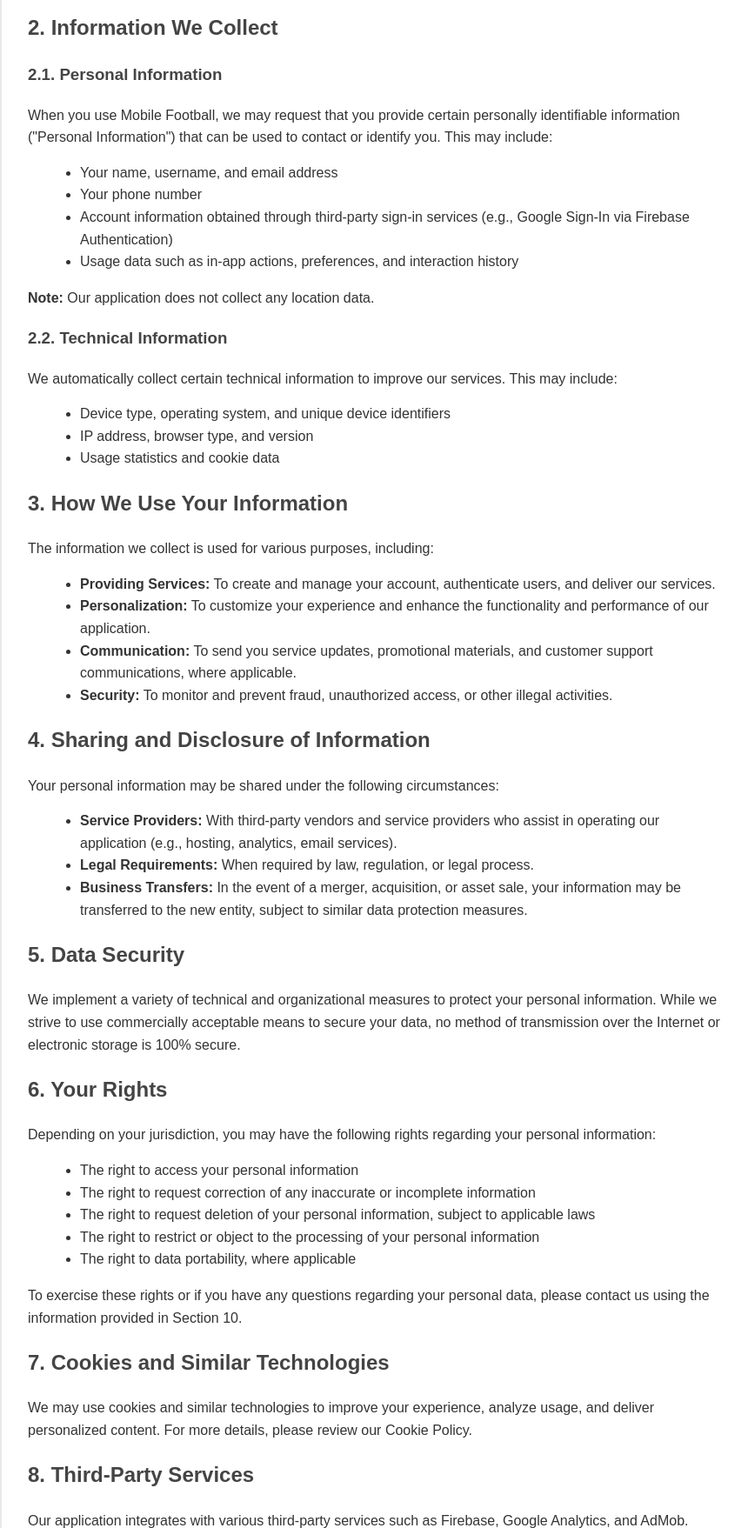
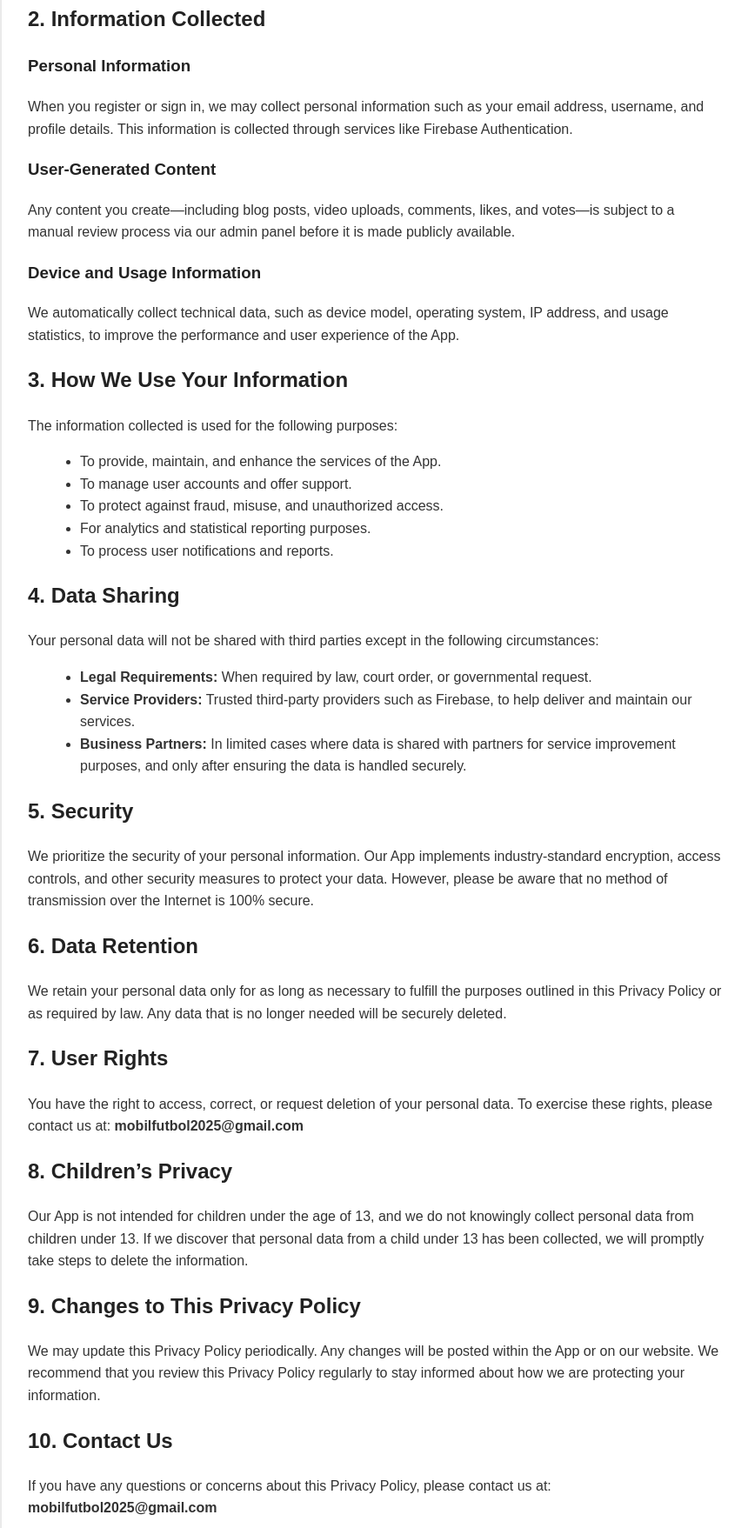
Before and after one commit to erkayaYazilim/MobilFootbalPolitikalar, a plain HTML site: page index.html in a window 1280 px wide. Shown: the part 367-2124 px from the top of the page at 87% size, without its empty margins (208-1068 px from the left). Drawn offline with Linux system fonts and the light colour scheme.

Commit message:
Add files via upload

```diff
--- a/index.html
+++ b/index.html
@@ -2,142 +2,106 @@
 <html lang="en">
 <head>
   <meta charset="UTF-8">
-  <meta name="viewport" content="width=device-width, initial-scale=1">
+  <meta name="viewport" content="width=device-width, initial-scale=1.0">
   <title>Privacy Policy - Mobile Football</title>
   <style>
     body {
       font-family: Arial, sans-serif;
+      margin: 0;
+      padding: 20px;
       background-color: #f4f4f4;
       color: #333;
       line-height: 1.6;
-      margin: 0;
-      padding: 0;
     }
     .container {
       max-width: 800px;
-      margin: 20px auto;
-      background: #fff;
+      margin: auto;
+      background-color: #fff;
       padding: 30px;
-      box-shadow: 0 0 10px rgba(0, 0, 0, 0.1);
+      border-radius: 8px;
+      box-shadow: 0 0 10px rgba(0,0,0,0.1);
     }
     h1, h2, h3 {
-      color: #444;
+      color: #222;
     }
-    h1 {
-      border-bottom: 2px solid #ccc;
-      padding-bottom: 10px;
+    ul {
+      margin-left: 20px;
     }
     p {
       margin-bottom: 15px;
-    }
-    ul {
-      margin: 0 0 15px 20px;
-    }
-    .last-updated {
-      font-size: 0.9em;
-      color: #777;
-      text-align: right;
     }
   </style>
 </head>
 <body>
   <div class="container">
-    <h1>Privacy Policy</h1>
-    <p class="last-updated">Last Updated: 09.02.2025</p>
+    <h1>Privacy Policy for Mobile Football</h1>
+    <p><strong>Last Updated:</strong> 02.04.2025</p>
 
     <h2>1. Introduction</h2>
     <p>
-      Mobile Football ("Application" or "Service") is committed to protecting your privacy. This Privacy Policy explains how we collect, use, disclose, and safeguard your personal information when you use our mobile application and related web services. By accessing or using Mobile Football, you agree to the collection and use of information in accordance with this Privacy Policy.
+      Mobile Football ("the App") is designed for football enthusiasts and offers interactive content, blog posts, video sharing, quizzes, and prediction games. This Privacy Policy explains the types of personal data we collect, how we use and store that data, and under what circumstances it may be shared with third parties. By using our App, you agree to the collection and use of your information in accordance with this policy.
     </p>
 
-    <h2>2. Information We Collect</h2>
-
-    <h3>2.1. Personal Information</h3>
+    <h2>2. Information Collected</h2>
+    <h3>Personal Information</h3>
     <p>
-      When you use Mobile Football, we may request that you provide certain personally identifiable information ("Personal Information") that can be used to contact or identify you. This may include:
+      When you register or sign in, we may collect personal information such as your email address, username, and profile details. This information is collected through services like Firebase Authentication.
     </p>
-    <ul>
-      <li>Your name, username, and email address</li>
-      <li>Your phone number</li>
-      <li>Account information obtained through third-party sign-in services (e.g., Google Sign-In via Firebase Authentication)</li>
-      <li>Usage data such as in-app actions, preferences, and interaction history</li>
-    </ul>
+    <h3>User-Generated Content</h3>
     <p>
-      <strong>Note:</strong> Our application does not collect any location data.
+      Any content you create—including blog posts, video uploads, comments, likes, and votes—is subject to a manual review process via our admin panel before it is made publicly available.
+    </p>
+    <h3>Device and Usage Information</h3>
+    <p>
+      We automatically collect technical data, such as device model, operating system, IP address, and usage statistics, to improve the performance and user experience of the App.
     </p>
 
-    <h3>2.2. Technical Information</h3>
-    <p>
-      We automatically collect certain technical information to improve our services. This may include:
-    </p>
+    <h2>3. How We Use Your Information</h2>
+    <p>The information collected is used for the following purposes:</p>
     <ul>
-      <li>Device type, operating system, and unique device identifiers</li>
-      <li>IP address, browser type, and version</li>
-      <li>Usage statistics and cookie data</li>
+      <li>To provide, maintain, and enhance the services of the App.</li>
+      <li>To manage user accounts and offer support.</li>
+      <li>To protect against fraud, misuse, and unauthorized access.</li>
+      <li>For analytics and statistical reporting purposes.</li>
+      <li>To process user notifications and reports.</li>
     </ul>
 
-    <h2>3. How We Use Your Information</h2>
-    <p>
-      The information we collect is used for various purposes, including:
-    </p>
+    <h2>4. Data Sharing</h2>
+    <p>Your personal data will not be shared with third parties except in the following circumstances:</p>
     <ul>
-      <li><strong>Providing Services:</strong> To create and manage your account, authenticate users, and deliver our services.</li>
-      <li><strong>Personalization:</strong> To customize your experience and enhance the functionality and performance of our application.</li>
-      <li><strong>Communication:</strong> To send you service updates, promotional materials, and customer support communications, where applicable.</li>
-      <li><strong>Security:</strong> To monitor and prevent fraud, unauthorized access, or other illegal activities.</li>
+      <li><strong>Legal Requirements:</strong> When required by law, court order, or governmental request.</li>
+      <li><strong>Service Providers:</strong> Trusted third-party providers such as Firebase, to help deliver and maintain our services.</li>
+      <li><strong>Business Partners:</strong> In limited cases where data is shared with partners for service improvement purposes, and only after ensuring the data is handled securely.</li>
     </ul>
 
-    <h2>4. Sharing and Disclosure of Information</h2>
+    <h2>5. Security</h2>
     <p>
-      Your personal information may be shared under the following circumstances:
-    </p>
-    <ul>
-      <li><strong>Service Providers:</strong> With third-party vendors and service providers who assist in operating our application (e.g., hosting, analytics, email services).</li>
-      <li><strong>Legal Requirements:</strong> When required by law, regulation, or legal process.</li>
-      <li><strong>Business Transfers:</strong> In the event of a merger, acquisition, or asset sale, your information may be transferred to the new entity, subject to similar data protection measures.</li>
-    </ul>
-
-    <h2>5. Data Security</h2>
-    <p>
-      We implement a variety of technical and organizational measures to protect your personal information. While we strive to use commercially acceptable means to secure your data, no method of transmission over the Internet or electronic storage is 100% secure.
+      We prioritize the security of your personal information. Our App implements industry-standard encryption, access controls, and other security measures to protect your data. However, please be aware that no method of transmission over the Internet is 100% secure.
     </p>
 
-    <h2>6. Your Rights</h2>
+    <h2>6. Data Retention</h2>
     <p>
-      Depending on your jurisdiction, you may have the following rights regarding your personal information:
-    </p>
-    <ul>
-      <li>The right to access your personal information</li>
-      <li>The right to request correction of any inaccurate or incomplete information</li>
-      <li>The right to request deletion of your personal information, subject to applicable laws</li>
-      <li>The right to restrict or object to the processing of your personal information</li>
-      <li>The right to data portability, where applicable</li>
-    </ul>
-    <p>
-      To exercise these rights or if you have any questions regarding your personal data, please contact us using the information provided in Section 10.
+      We retain your personal data only for as long as necessary to fulfill the purposes outlined in this Privacy Policy or as required by law. Any data that is no longer needed will be securely deleted.
     </p>
 
-    <h2>7. Cookies and Similar Technologies</h2>
+    <h2>7. User Rights</h2>
     <p>
-      We may use cookies and similar technologies to improve your experience, analyze usage, and deliver personalized content. For more details, please review our Cookie Policy.
+      You have the right to access, correct, or request deletion of your personal data. To exercise these rights, please contact us at: <strong>mobilfutbol2025@gmail.com</strong>
     </p>
 
-    <h2>8. Third-Party Services</h2>
+    <h2>8. Children’s Privacy</h2>
     <p>
-      Our application integrates with various third-party services such as Firebase, Google Analytics, and AdMob. These third-party providers have their own privacy policies which you are encouraged to review.
+      Our App is not intended for children under the age of 13, and we do not knowingly collect personal data from children under 13. If we discover that personal data from a child under 13 has been collected, we will promptly take steps to delete the information.
     </p>
 
     <h2>9. Changes to This Privacy Policy</h2>
     <p>
-      We reserve the right to update or modify this Privacy Policy at any time. Any changes will be posted on this page with an updated "Last Updated" date. Your continued use of the Service after any changes constitutes your acceptance of the revised Privacy Policy.
+      We may update this Privacy Policy periodically. Any changes will be posted within the App or on our website. We recommend that you review this Privacy Policy regularly to stay informed about how we are protecting your information.
     </p>
 
     <h2>10. Contact Us</h2>
     <p>
-      If you have any questions, concerns, or requests regarding this Privacy Policy or our data practices, please contact us at:
-    </p>
-    <p>
-      <strong>Email:</strong> mobilfutbol2025@gmail.com<br>
+      If you have any questions or concerns about this Privacy Policy, please contact us at: <strong>mobilfutbol2025@gmail.com</strong>
     </p>
   </div>
 </body>
```
